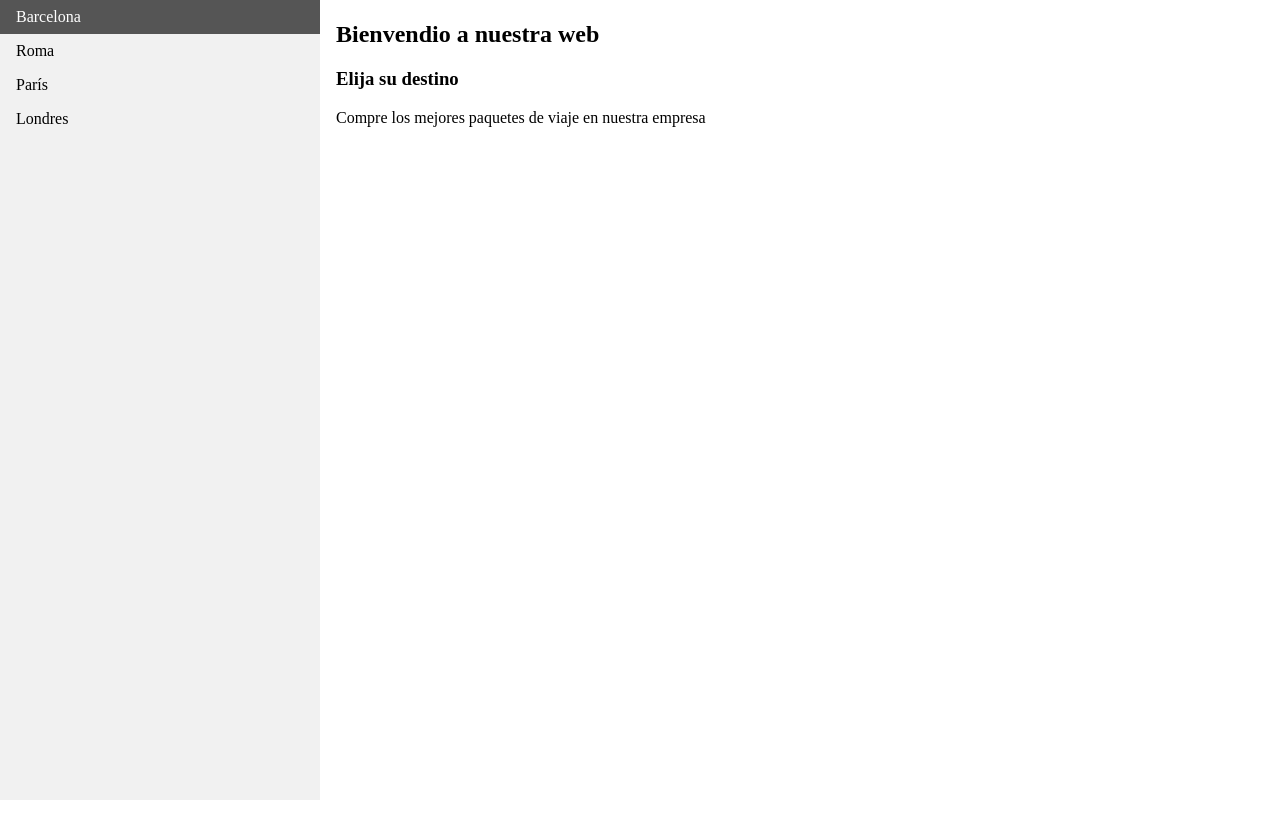
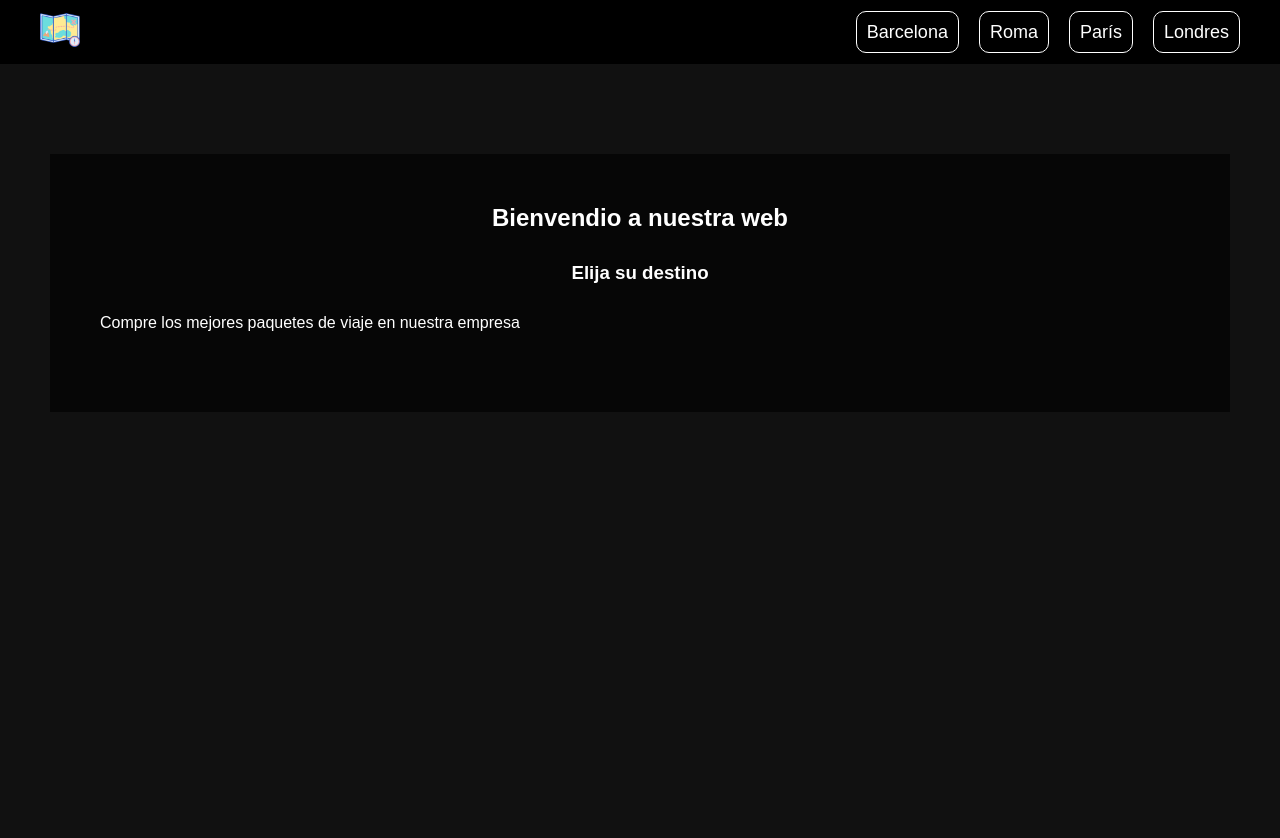
Before and after one commit to gonzaSala/webViajes-basic, a plain HTML site: page index.html in a window 1280 px wide. Drawn offline with Linux system fonts and the light colour scheme.

Commit message:
agregando estilo

```diff
--- a/index.html
+++ b/index.html
@@ -10,20 +10,30 @@
 </head>
 
 <body>
+    <header>
+        <nav>
+            <div>
+                <img src="/Images/logo.png" alt="logo" class="logo">
+            </div>
+            <ul class="menu">
+                <li><a href="#">Barcelona</a></li>
+                <li><a href="#">Roma</a></li>
+                <li><a href="#">París</a></li>
+                <li><a href="#">Londres</a></li>
+            </ul>
+        </nav>
 
-    <ul>
-        <li><a>Barcelona</a></li>
-        <li><a>Roma</a></li>
-        <li><a>París</a></li>
-        <li><a>Londres</a></li>
-    </ul>
+    </header>
 
-    <div class="contenedor">
-        <h2 id="titulo">Bienvendio a nuestra web</h2>
-        <h3 id="subtitulo">Elija su destino</h3>
-        <p id="parrafo">Compre los mejores paquetes de viaje en nuestra empresa</p>
-        <h4 id="precio"></h4>
-    </div>
+
+    <main class="contenedor">
+        <div class="contenedor-txt">
+            <h2 id="titulo">Bienvendio a nuestra web</h2>
+            <h3 id="subtitulo">Elija su destino</h3>
+            <p id="parrafo">Compre los mejores paquetes de viaje en nuestra empresa</p>
+            <h4 id="precio"></h4>
+        </div>
+    </main>
 
     <script type="module" src="script.js"></script>
 </body>
--- a/script.js
+++ b/script.js
@@ -1,15 +1,14 @@
 import { barcelona, roma, paris, londres } from "./ciudades.js";
-
 let enlaces = document.querySelectorAll('a')
 
 let tituloElemento = document.getElementById('titulo')
 let subTituloElemento = document.getElementById('subtitulo')
 let parrafoElemento = document.getElementById('parrafo')
 let precioElemento = document.getElementById('precio')
+let mainElement = document.querySelector('.contenedor');
 
 enlaces.forEach(function (enlace) {
     enlace.addEventListener('click', function () {
-
         enlaces.forEach(function (enlace) {
             enlace.classList.remove('active');
         })
@@ -22,6 +21,10 @@ enlaces.forEach(function (enlace) {
         subTituloElemento.innerHTML = contenido.subtitulo;
         parrafoElemento.innerHTML = contenido.parrafo;
         precioElemento.innerHTML = contenido.precio;
+
+        const cityName = this.textContent.toLowerCase();
+
+        mainElement.style.backgroundImage = `url('/Images/${cityName}.jpg')`;
     })
 });
 
--- a/style.css
+++ b/style.css
@@ -1,40 +1,97 @@
-body {
+* {
     margin: 0;
+    padding: 0;
+    box-sizing: border-box;
 }
 
-ul {
-    list-style-type: none;
-    margin: 0;
-    padding: 0;
-    width: 25%;
-    background-color: #f1f1f1;
-    position: fixed;
-    height: 100%;
-    overflow: auto;
+body {
+    font-family: Arial, sans-serif;
+    background-color: #111;
+    color: #fff;
 }
 
-li a {
-    display: block;
-    color: #000;
-    padding: 8px 16px;
+header {
+    background-color: #000000;
+    padding: 10px 0;
+}
+
+nav {
+    display: flex;
+    justify-content: center;
+    align-items: center;
+    padding: 0 20px;
+}
+
+.logo {
+    max-width: 100%;
+    height: auto;
+    max-height: 40px;
+    margin-right: auto;
+    margin-left: 20px;
+}
+
+.menu {
+    justify-content: center;
+    list-style: none;
+    display: flex;
+    margin-left: auto;
+    margin-right: 20px;
+}
+
+.menu li {
+    margin-right: 20px;
+}
+
+.menu a {
+    border: 1px solid #fff;
+    padding: 10px;
+    border-radius: 10px;
     text-decoration: none;
+    color: #fff;
+    font-size: 18px;
+    transition: color 0.3s;
     cursor: pointer;
 }
 
-li a.active {
-    background-color: #04AA6D;
-    color: white;
-
+.menu li:last-child {
+    margin-right: 0;
 }
 
-li a:hover:not(.active) {
-    background-color: #555;
-    color: white;
+.menu a.active {
+    background-color: #b02323ee;
+    color: #fff;
 }
 
+.menu a:hover {
+    color: #e50914;
+}
 
-.contenedor {
-    margin-left: 25%;
-    padding: 1px 16px;
-    height: 1000px;
+main {
+    height: 100vh;
+    background-size: cover;
+    background-position: center;
+    text-align: left;
+    display: block;
+    align-items: center;
+    justify-content: center;
+    padding: 50px;
+    color: #fff;
 }
+.contenedor-txt{
+    margin-top: 40px;
+    padding: 50px;
+    background-color: #000000a3;
+}
+
+#titulo, #subtitulo, #parrafo, #precio {
+    margin-bottom: 30px;
+}
+#titulo{
+    text-align: center;
+}
+#subtitulo{
+    text-align: center;
+}
+#precio{
+    text-align: right;
+}
```
Also changed, not shown: ciudades.js (+8 -4 lines), Images/logo.png (added), 4 other files.
